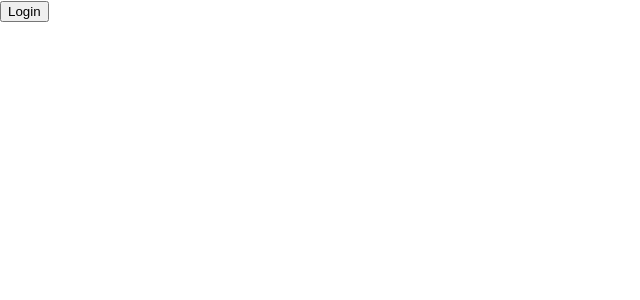
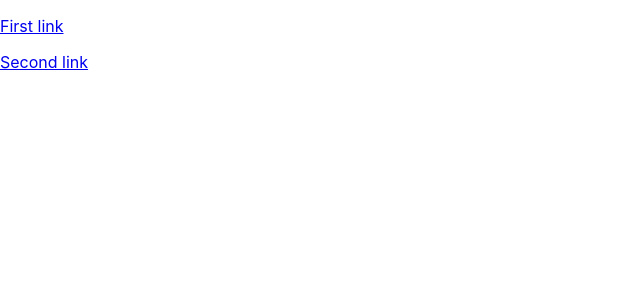
Before and after one commit to valladao/react-fundamentals, a React (Create React App) app in the folder todolist/: page / in a window 1280 px wide. Shown: the top 300 px of the page, without its empty margins (0-640 px from the left). Built offline with nearby package versions, Linux system fonts and the light colour scheme.

Commit message:
Using children

```diff
--- a/todolist/src/App.js
+++ b/todolist/src/App.js
@@ -1,19 +1,24 @@
 import "./App.css"
 
-const Button = (props) => {
-  return <button onClick={props.onClickHandler}>{props.text}</button>
+const Link = (props) => {
+  return (
+    <p>
+      <a href={props.link}>{props.title}</a>
+    </p>
+  )
 }
 
-const LoginButton = (props) => {
-  return <Button text="Login" onClickHandler={props.onClickHandler} />
+const Sidebar = (props) => {
+  return <aside>{props.children}</aside>
 }
 
 const Container = () => {
-  const onClickHandler = () => {
-    alert("clicked")
-  }
-
-  return <LoginButton onClickHandler={onClickHandler} />
+  return (
+    <Sidebar>
+      <Link title="First link" link="/first" />
+      <Link title="Second link" link="/second" />
+    </Sidebar>
+  )
 }
 
 function App() {
```
